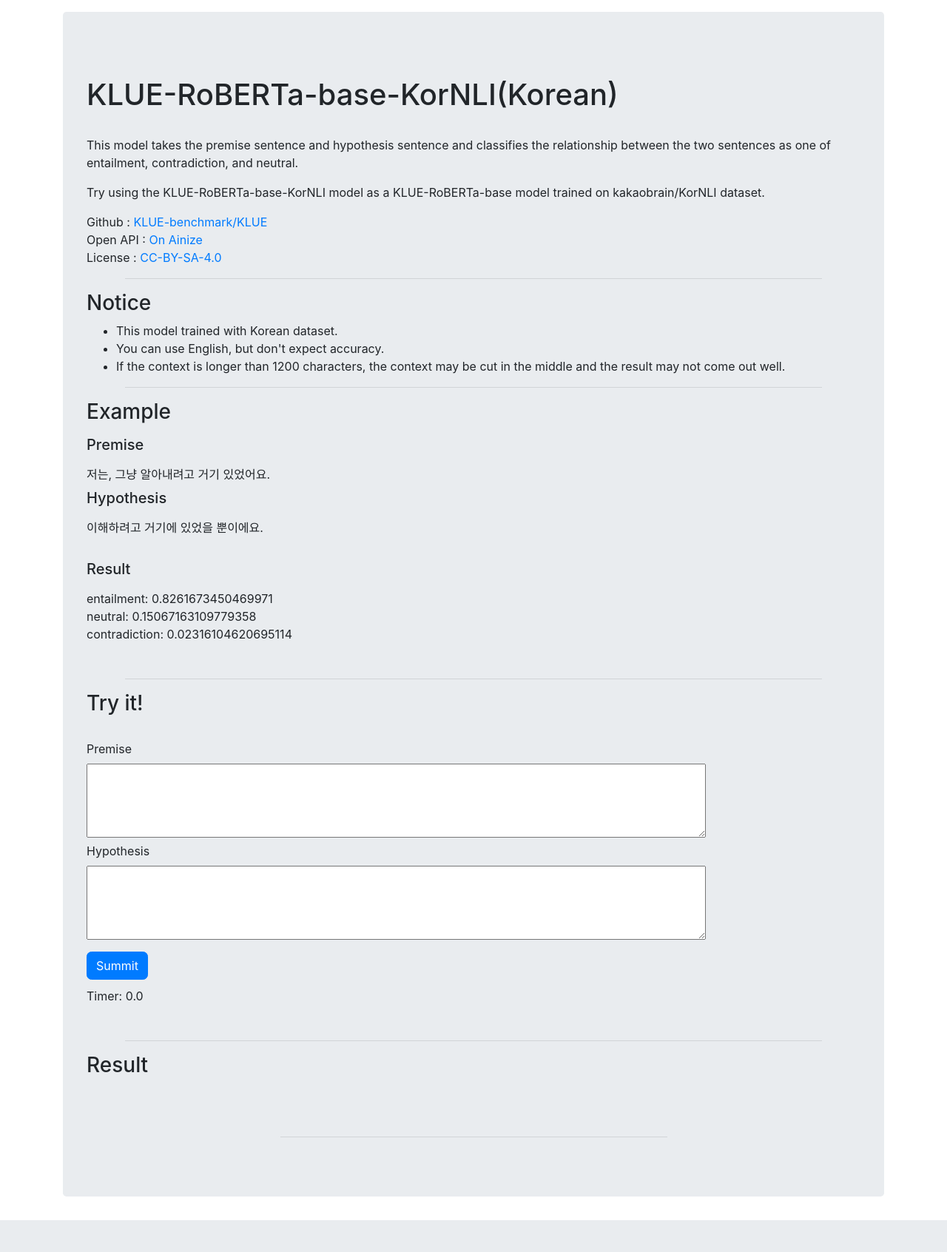
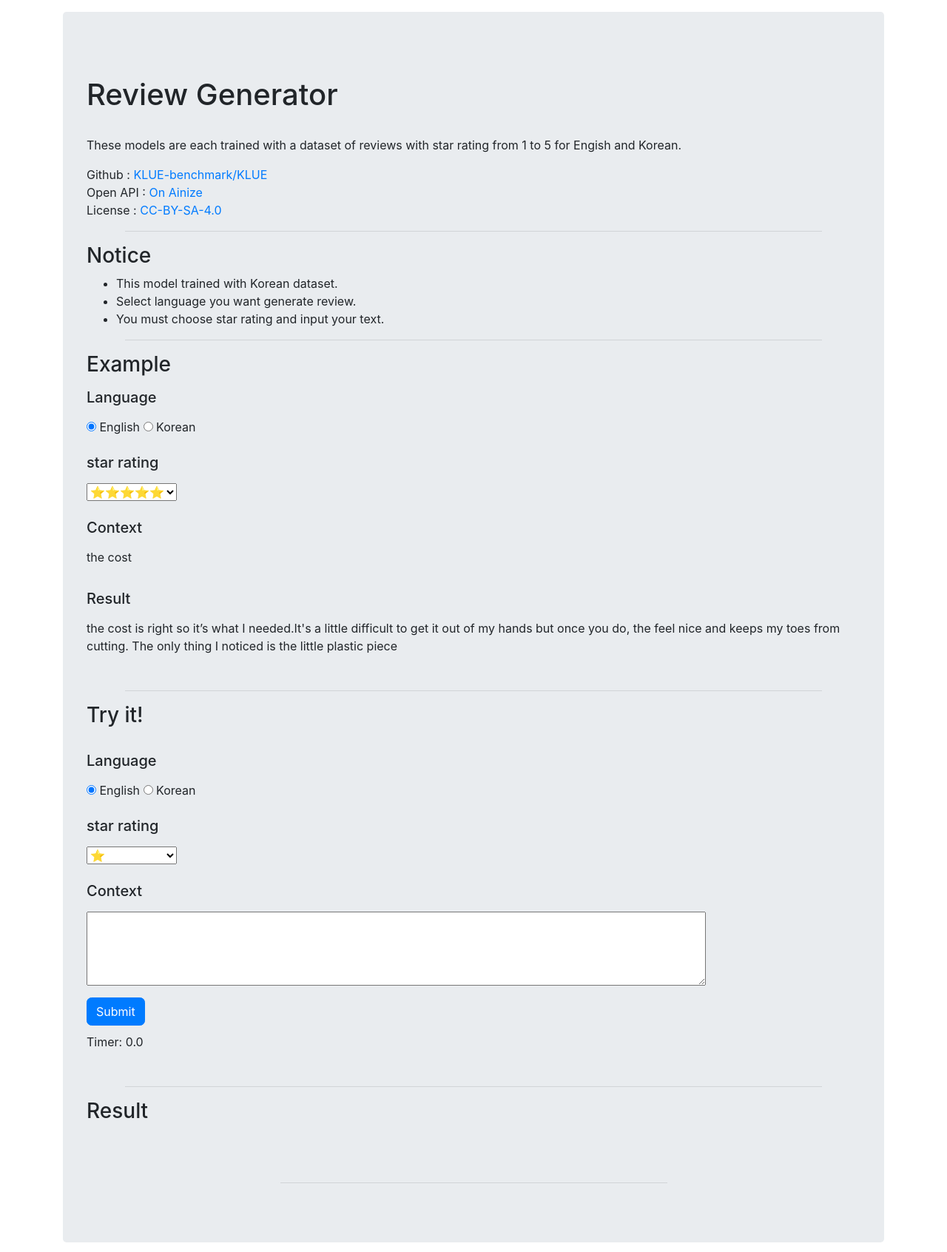
Before and after one commit to ehdwns1516/ComCom-internship, a Flask app: page / in a window 1280 px wide. Shown: the top 1692 px of the page at 74% size. Before the commit the page ends 1649 px from the top, so only its background shows below. Run offline with Flask 2, Linux system fonts and the light colour scheme; some libraries are stand-ins or nearby versions.

Commit message:
html edit

```diff
--- a/app.py
+++ b/app.py
@@ -10,13 +10,71 @@ print("model loading...")
 
 # Model loading
 
-tokenizer = AutoTokenizer.from_pretrained("ehdwns1516/klue-roberta-base-kornli")
+tokenizer_1_kor = AutoTokenizer.from_pretrained("ehdwns1516/gpt3-kor-based_gpt2_review_SR1")
+tokenizer_2_kor = AutoTokenizer.from_pretrained("ehdwns1516/gpt3-kor-based_gpt2_review_SR2")
+tokenizer_3_kor = AutoTokenizer.from_pretrained("ehdwns1516/gpt3-kor-based_gpt2_review_SR3")
+tokenizer_4_kor = AutoTokenizer.from_pretrained("ehdwns1516/gpt3-kor-based_gpt2_review_SR4")
+tokenizer_5_kor = AutoTokenizer.from_pretrained("ehdwns1516/gpt3-kor-based_gpt2_review_SR5")
 
-classifier = pipeline(
-    "text-classification",
-    model="ehdwns1516/klue-roberta-base-kornli",
-    return_all_scores=True,
+tokenizer_1_en = AutoTokenizer.from_pretrained("ehdwns1516/gpt2_review_star1")
+tokenizer_2_en = AutoTokenizer.from_pretrained("ehdwns1516/gpt2_review_star2")
+tokenizer_3_en = AutoTokenizer.from_pretrained("ehdwns1516/gpt2_review_star3")
+tokenizer_4_en = AutoTokenizer.from_pretrained("ehdwns1516/gpt2_review_star4")
+tokenizer_5_en = AutoTokenizer.from_pretrained("ehdwns1516/gpt2_review_star5")
+
+generator_1_kor = pipeline(
+    "text-generation",
+    model="ehdwns1516/gpt3-kor-based_gpt2_review_SR1",
+    tokenizer=tokenizer_1_kor
 )
+generator_2_kor = pipeline(
+    "text-generation",
+    model="ehdwns1516/gpt3-kor-based_gpt2_review_SR2",
+    tokenizer=tokenizer_2_kor
+)
+generator_3_kor = pipeline(
+    "text-generation",
+    model="ehdwns1516/gpt3-kor-based_gpt2_review_SR3",
+    tokenizer=tokenizer_3_kor
+)
+generator_4_kor = pipeline(
+    "text-generation",
+    model="ehdwns1516/gpt3-kor-based_gpt2_review_SR4",
+    tokenizer=tokenizer_4_kor
+)
+generator_5_kor = pipeline(
+    "text-generation",
+    model="ehdwns1516/gpt3-kor-based_gpt2_review_SR5",
+    tokenizer=tokenizer_5_kor
+)
+
+generator_1_en = pipeline(
+    "text-generation",
+    model="ehdwns1516/gpt2_review_star1",
+    tokenizer=tokenizer_1_en
+)
+generator_2_en = pipeline(
+    "text-generation",
+    model="ehdwns1516/gpt2_review_star2",
+    tokenizer=tokenizer_2_en
+)
+generator_3_en = pipeline(
+    "text-generation",
+    model="ehdwns1516/gpt2_review_star3",
+    tokenizer=tokenizer_3_en
+)
+generator_4_en = pipeline(
+    "text-generation",
+    model="ehdwns1516/gpt2_review_star4",
+    tokenizer=tokenizer_4_en
+)
+generator_5_en = pipeline(
+    "text-generation",
+    model="ehdwns1516/gpt2_review_star5",
+    tokenizer=tokenizer_5_en
+)
+
+
 
 requests_queue = Queue()    # request queue.
 BATCH_SIZE = 1              # max request size.
@@ -37,7 +95,7 @@ def handle_requests_by_batch():
 
             for requests in request_batch:
                 try:
-                    requests["output"] = make_answer(requests['input'][0], requests['input'][1])
+                    requests["output"] = make_review(requests['input'][0], requests['input'][1], requests['input'][2])
 
                 except Exception as e:
                     requests["output"] = e
@@ -45,13 +103,62 @@ def handle_requests_by_batch():
 
 handler = Thread(target=handle_requests_by_batch).start()
 
+def del_dup(text):
+    result_textList = list()
+    d_text = text.split(' ')
+    for word in d_text:
+        if word not in result_textList:
+            result_textList.append(word)
+    return {'generated_text': " ".join(result_textList)}
 
-def make_answer(premise, hypothesis):
+
+def make_review(language ,star_rating, context):
     try:
-        result = dict()
-        result[0] = classifier(premise + tokenizer.sep_token + hypothesis)[0]
-        print(result)
-        return result
+        if language == "Korean":
+            result = dict()
+            if star_rating == "1":
+                result[0] = del_dup(generator_1_kor(context)[0]["generated_text"])
+                print(result)
+                return result
+            elif star_rating == "2":
+                result[0] = del_dup(generator_2_kor(context)[0]["generated_text"])
+                print(result)
+                return result
+            elif star_rating == "3":
+                result[0] = del_dup(generator_3_kor(context)[0]["generated_text"])
+                print(result)
+                return result
+            elif star_rating == "4":
+                result[0] = del_dup(generator_4_kor(context)[0]["generated_text"])
+                print(result)
+                return result
+            elif star_rating == "5":
+                result[0] = del_dup(generator_5_kor(context)[0]["generated_text"])
+                print(result)
+                return result
+
+        elif language == "English":
+            result = dict()
+            if star_rating == "1":
+                result[0] = generator_1_en(context)[0]
+                print(result)
+                return result
+            elif star_rating == "2":
+                result[0] = generator_2_en(context)[0]
+                print(result)
+                return result
+            elif star_rating == "3":
+                result[0] = generator_3_en(context)[0]
+                print(result)
+                return result
+            elif star_rating == "4":
+                result[0] = generator_4_en(context)[0]
+                print(result)
+                return result
+            elif star_rating == "5":
+                result[0] = generator_5_en(context)[0]
+                print(result)
+                return result
 
     except Exception as e:
         print('Error occur in script generating!', e)
@@ -65,11 +172,13 @@ def generate():
 
     try:
         args = []
-        premise = request.form['premise']
-        hypothesis = request.form['hypothesis']
+        sel_lan = request.form['sel_lan']
+        star_rating = request.form['star_rating']
+        context = request.form['context']
 
-        args.append(premise)
-        args.append(hypothesis)
+        args.append(sel_lan)
+        args.append(star_rating)
+        args.append(context)
 
     except Exception as e:
         return jsonify({'message': 'Invalid request'}), 500
--- a/templates/main.html
+++ b/templates/main.html
@@ -4,7 +4,7 @@
     <meta charset="UTF-8">
     <meta name="viewport" content="width=device-width, initial-scale=1, shrink-to-fit=no">
 
-    <title>KLUE-RoBERTa-base-KorNLI model</title>
+    <title>Review Generator</title>
 
     <!-- Bootstrap CSS -->
     <link rel="stylesheet" href="https://stackpath.bootstrapcdn.com/bootstrap/4.4.1/css/bootstrap.min.css"
@@ -27,7 +27,6 @@
         }
         else {
             flag = true;
-
             return false;
         }
     }
@@ -37,16 +36,30 @@
             return ;
         }
 
-        let premise = document.getElementById("premise").value;
-        let hypothesis = document.getElementById("hypothesis").value;
+        let star_rating = document.getElementById("star_rating").value;
+        let context = document.getElementById("context").value;
+        const result = document.getElementById('result');
+        let chk_radio = document.getElementsByName('chk_lan');
+		let sel_lan = null;
 
-        if ( premise == '') {
-            document.getElementById('warning').innerText = 'Please fill text!';
+		for(let i=0;i<chk_radio.length;i++){
+			if(chk_radio[i].checked == true){
+				sel_lan = chk_radio[i].value;
+			}
+		}
+
+		if(sel_lan == null){
+            document.getElementById('warning').innerText = 'Please select language!';
+            flag = false;
+            return ;
+		}
+        if ( star_rating == '') {
+            document.getElementById('warning').innerText = 'Please choose star rating!';
             flag = false;
             return ;
         }
 
-        if ( hypothesis == '') {
+        if ( context == '') {
             document.getElementById('warning').innerText = 'Please fill text!';
             flag = false;
             return ;
@@ -56,8 +69,9 @@
         const url = "/generate";
         let start = 0;
 
-        formData.append('premise', premise);
-        formData.append('hypothesis', hypothesis);
+        formData.append('sel_lan', sel_lan);
+        formData.append('star_rating', star_rating);
+        formData.append('context', context);
 
         // timer
         timer = setInterval(() => {
@@ -78,12 +92,15 @@
             flag = false;
             document.getElementById('warning').innerText = err;
         }).then(data => {
-            const result = document.getElementById('result');
-            result.innerHTML = data[0][0]['label'] + ": " + data[0][0]['score'] +
-             "<br>" + data[0][1]['label'] + ": " + data[0][1]['score'] + "<br>" + data[0][2]['label'] + ": " + data[0][2]['score'];
+            const context_ = document.getElementById("context");
+            result.innerHTML = data[0]["generated_text"];
+            context_.value = data[0]["generated_text"];
             clearInterval(timer);
             time_obj.innerText = 'Done!';
             flag = false;
+            if (context == result.innerHTML) {
+                alert("Input sentence and result is same. Please add words.")
+            }
         }).catch(err => {
             clearInterval(timer);
             flag = false;
@@ -126,9 +143,8 @@
             <div class="intro">
                 <br>
                 <!-- Project title -->
-                <h1>KLUE-RoBERTa-base-KorNLI(Korean)</h1><br>
-                <p>This model takes the premise sentence and hypothesis sentence and classifies the relationship between the two sentences as one of entailment, contradiction, and neutral.</p>
-                <p>Try using the KLUE-RoBERTa-base-KorNLI model as a KLUE-RoBERTa-base model trained on kakaobrain/KorNLI dataset.</p>
+                <h1>Review Generator</h1><br>
+                <p>These models are each trained with a dataset of reviews with star rating from 1 to 5 for Engish and Korean.</p>
                 <a>Github : </a> <a href="https://github.com/KLUE-benchmark/KLUE" target="_blank">KLUE-benchmark/KLUE</a><br>
                 <a>Open API : </a> <a href="https://ainize.ai/ehdwns1516/KLUE-RoBERTa-base-KorNLI" target="_blank">On Ainize</a><br>
                 <a>License : </a> <a href="https://github.com/KLUE-benchmark/KLUE/blob/main/License.md" target="_blank">CC-BY-SA-4.0</a><br>
@@ -140,8 +156,8 @@
                 <h3>Notice</h3>
                 <ul>
                     <li>This model trained with Korean dataset.</li>
-                    <li>You can use English, but don't expect accuracy.</li>
-                    <li>If the context is longer than 1200 characters, the context may be cut in the middle and the result may not come out well.</li>
+                    <li>Select language you want generate review.</li>
+                    <li>You must choose star rating and input your text.</li>
                 </ul>
             </div>
 
@@ -149,23 +165,43 @@
 
             <div class="sample">
                 <h3><label>Example</label></h3>
-                <h5><label>Premise</label></h5>
-                <label>저는, 그냥 알아내려고 거기 있었어요.</label>
-                <h5><label>Hypothesis</label></h5>
-                <label>이해하려고 거기에 있었을 뿐이에요.</label><br><br>
+                <h5><label>Language</label></h5>
+                <input type="radio" name="chk_info" checked="checked" value="English"> English
+                <input type="radio" name="chk_info" value="Korean"> Korean
+                <br>
+                <br>
+                <h5><label>star rating</label></h5>
+                <select>
+                    <option value="5">⭐️⭐️⭐️⭐️⭐️ </option>
+                </select>
+                <br>
+                <br>
+                <h5><label>Context</label></h5>
+                <label>the cost</label><br><br>
                 <h5><label>Result</label></h5>
-                <label>entailment: 0.8261673450469971<br>neutral: 0.15067163109779358<br>contradiction: 0.02316104620695114</label><br>
+                <label>the cost is right so it’s what I needed.It's a little difficult to get it out of my hands but once you do, the feel nice and keeps my toes from cutting. The only thing I noticed is the little plastic piece</label><br>
             </div>
-
             <br><hr width="90%">
-
             <div class="generate">
                 <h3>Try it!</h3><br>
-                <label>Premise</label>
-                <div><textarea type="text" id="premise" style="width:80%; height: 100px" ></textarea></div>
-                <label>Hypothesis</label>
-                <div><textarea type="text" id="hypothesis" style="width:80%; height: 100px"></textarea></div>
-                <button class="btn btn-primary btn=lg" type="submit" id="button" onclick="send_req();">Summit</button><br>
+                <h5><label>Language</label></h5>
+                <input type="radio" name="chk_lan" checked="checked" value="English"> English
+                <input type="radio" name="chk_lan" value="Korean"> Korean
+                <br>
+                <br>
+                <h5><label>star rating</label></h5>
+                <select id="star_rating">
+                    <option value="1">⭐️ </option>
+                    <option value="2">⭐️⭐️ </option>
+                    <option value="3">⭐️⭐️⭐️ </option>
+                    <option value="4">⭐️⭐️⭐️⭐️ </option>
+                    <option value="5">⭐️⭐️⭐️⭐️⭐️ <s/option>
+                </select>
+                <br>
+                <br>
+                <h5><label>Context</label></h5>
+                <div><textarea type="text" id="context" style="width:80%; height: 100px"></textarea></div>
+                <button class="btn btn-primary btn=lg" type="submit" id="button" onclick="send_req();">Submit</button><br>
                 <label>Timer:&nbsp;</label><label id="timer">0.0</label><br>
                 <b><label id="warning" style="color:red;"></label></b>
             </div>
```
Also changed, not shown: 2 other files.
